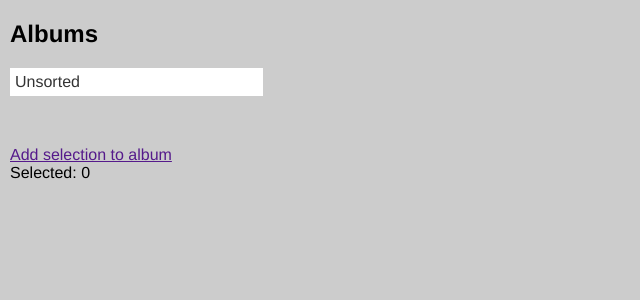
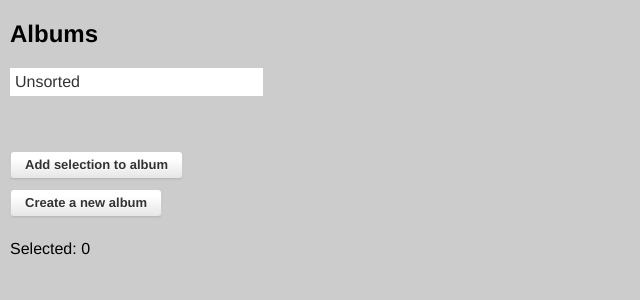
Before and after one commit to honza/rembrant, a Bottle app: page / in a window 1280 px wide. Shown: the part 40-340 px from the top of the page, without its empty margins (0-640 px from the left). Run offline with Bottle, Linux system fonts and the light colour scheme; data that the repository does not hold is empty.

Commit message:
Add some button style

```diff
--- a/static/index.html
+++ b/static/index.html
@@ -21,20 +21,24 @@
                     <div id="album-selection">
                         <p>Select an album or albums to which you want to add your selection</p>
                         <ul></ul>
-                        <input type="submit" value="Add" id="confirm-add-to-album" />
+                        <input class="btn" type="submit" value="Add" id="confirm-add-to-album" />
                         <a href="#" class="close">Close</a>
                     </div>
-                    <a id="add-selection-to-album" href="">Add selection to album</a>
+
+                    <a class="btn" id="add-selection-to-album" href="">Add selection to album</a>
+                    <br>
+                    <a class="btn" id="new-album-link" href="">Create a new album</a>
+                    <br>
                     <br>
                     Selected: <span id="selected-count">0</span>
+
                     <div id="new-album">
-                        <a id="new-album-link" href="">New album</a>
                         <p>
                             <label for="new-album-name">Album name:</label>
                             <input type="text" id="new-album-name" />
                         </p>
                         <p>
-                            <input type="submit" id="new-album-submit" value="Save" />
+                            <input class="btn" type="submit" id="new-album-submit" value="Save" />
                         </p>
                         <a href="#" class="close">Close</a>
                     </div>
--- a/static/style.css
+++ b/static/style.css
@@ -34,6 +34,11 @@ body {
 
 #bottom {
     margin-top: 50px;
+}
+
+#bottom a {
+    text-decoration: none;
+    color: #333;
 }
 
 #photos {
@@ -118,3 +123,49 @@ body {
     color: #333;
     text-decoration: none;
 }
+
+
+/*
+ * The following is taken from Twitter Bootstrap
+ * https://github.com/twitter/bootstrap
+ * Used with permission
+ */
+
+.btn {
+  cursor: pointer;
+  display: inline-block;
+  font-weight: 800;
+  margin: 5px 0;
+  background-color: #e6e6e6;
+  background-repeat: no-repeat;
+  background-image: -webkit-gradient(linear, 0 0, 0 100%, from(#ffffff), color-stop(25%, #ffffff), to(#e6e6e6));
+  background-image: -webkit-linear-gradient(#ffffff, #ffffff 25%, #e6e6e6);
+  background-image: -moz-linear-gradient(top, #ffffff, #ffffff 25%, #e6e6e6);
+  background-image: -ms-linear-gradient(#ffffff, #ffffff 25%, #e6e6e6);
+  background-image: -o-linear-gradient(#ffffff, #ffffff 25%, #e6e6e6);
+  background-image: linear-gradient(#ffffff, #ffffff 25%, #e6e6e6);
+  filter: progid:DXImageTransform.Microsoft.gradient(startColorstr='#ffffff', endColorstr='#e6e6e6', GradientType=0);
+  padding: 5px 14px 6px;
+  text-shadow: 0 1px 1px rgba(255, 255, 255, 0.75);
+  color: #333;
+  font-size: 13px;
+  line-height: normal;
+  border: 1px solid #ccc;
+  border-bottom-color: #bbb;
+  -webkit-border-radius: 4px;
+  -moz-border-radius: 4px;
+  border-radius: 4px;
+  -webkit-box-shadow: inset 0 1px 0 rgba(255, 255, 255, 0.2), 0 1px 2px rgba(0, 0, 0, 0.05);
+  -moz-box-shadow: inset 0 1px 0 rgba(255, 255, 255, 0.2), 0 1px 2px rgba(0, 0, 0, 0.05);
+  box-shadow: inset 0 1px 0 rgba(255, 255, 255, 0.2), 0 1px 2px rgba(0, 0, 0, 0.05);
+  -webkit-transition: 0.1s linear all;
+  -moz-transition: 0.1s linear all;
+  -ms-transition: 0.1s linear all;
+  -o-transition: 0.1s linear all;
+  transition: 0.1s linear all;
+}
+.btn:hover {
+  background-position: 0 -15px;
+  color: #333;
+  text-decoration: none;
+}
```
